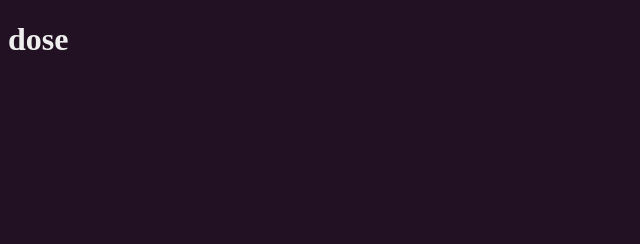
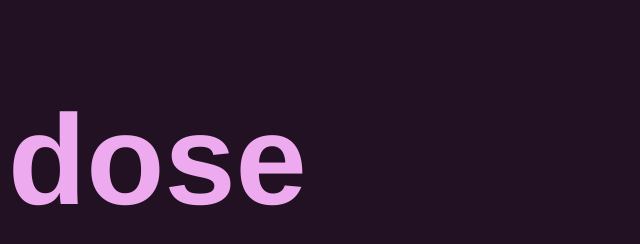
Before and after one commit to gorbiz/dose-pwa, a website: page index.html in a window 1280 px wide. Shown: the whole page, without its empty margins (0-640 px from the left). Drawn offline with Linux system fonts and the light colour scheme.

Commit message:
:art: styling

```diff
--- a/style.css
+++ b/style.css
@@ -1,4 +1,9 @@
 html {
-  background: #212;
-  color: #eee;
+  background : #212;
+  color      : #eae;
+  font-family: Helvetica;
 }
+
+h1 {
+  font-size: 8em;
+}
```
